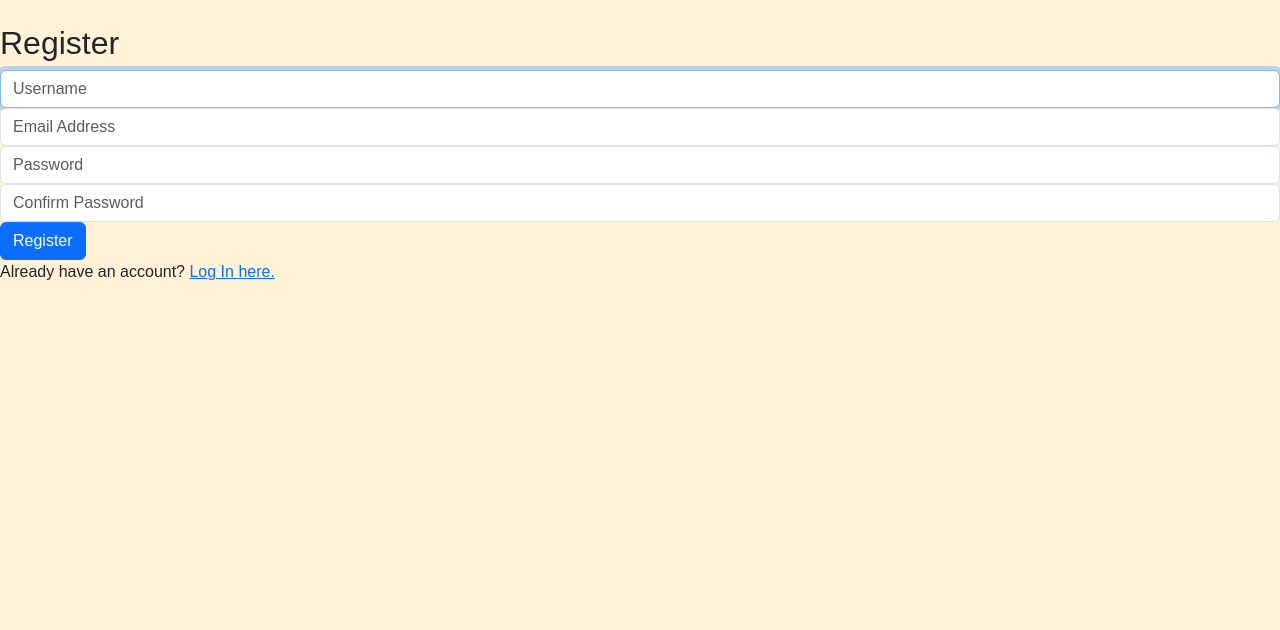
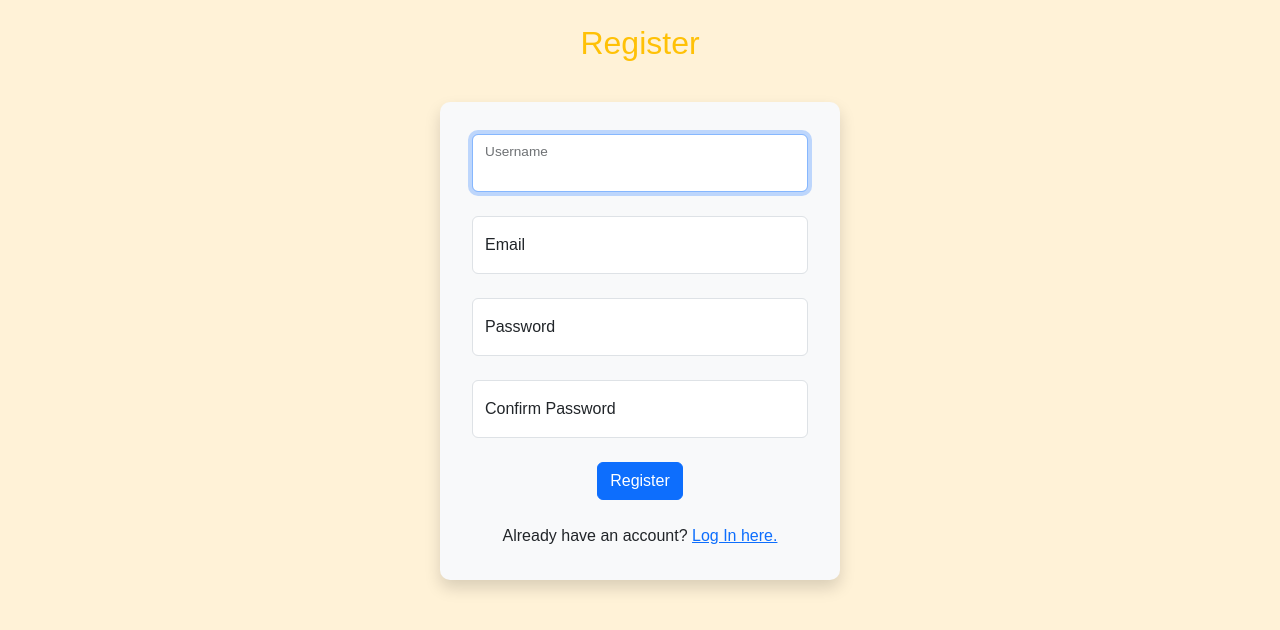
Before and after one commit to Amjuks/CS50-Web-Development, a Django app: page /register in a window 1280 px wide. Shown: the part 56-686 px from the top of the page. Run offline with Django 3.2, Linux system fonts and the light colour scheme; data comes from the database, SQL or seed files in the repository; both versions use the stored data as it was after the commit; some libraries are stand-ins or nearby versions.

Commit message:
Enhanced UI with login/register frontend. Added password confirmation. Closed forms hidden, except for owned/watchlist.

```diff
--- a/Project 2/commerce/auctions/static/auctions/styles.scss
+++ b/Project 2/commerce/auctions/static/auctions/styles.scss
@@ -10,7 +10,7 @@ body {
     margin: 2rem;
 }
 
-#create-form {
+.auctions-form {
     @include create-page-common;
     @extend .shadow;
     @extend .bg-light;
@@ -20,8 +20,6 @@ body {
     justify-content: center;
 
     padding: 1rem;
-
-    width: 35rem;
 
     // background-color: white;
     border-radius: 10px;
--- a/Project 2/commerce/auctions/templates/auctions/create.html
+++ b/Project 2/commerce/auctions/templates/auctions/create.html
@@ -7,7 +7,7 @@
     </div>
 
     <div class="d-flex flex-wrap justify-content-around">
-        <div id="create-form">
+        <div class="auctions-form" style="width: 35rem;">
             <div class="form-title">
                 <h3>Create your auction!</h3>
             </div>
--- a/Project 2/commerce/auctions/templates/auctions/register.html
+++ b/Project 2/commerce/auctions/templates/auctions/register.html
@@ -2,29 +2,57 @@
 
 {% block body %}
 
-    <h2>Register</h2>
+    <div class="page-title">
+        <h2>Register</h2>
+    </div>
 
-    {% if message %}
-        <div>{{ message }}</div>
-    {% endif %}
+    <div class="d-flex justify-content-center">
+        <div class="auctions-form" style="width: 25rem;">
+            <form class="row gy-4" action="{% url 'register' %}" method="post" id="register-form">
+                {% csrf_token %}
+                <div class="col-12">
+                    <div class="form-floating">
+                        <input class="form-control" autofocus type="text" name="username" placeholder="Username" id="username" required>
+                        <label for="username">Username</label>
+                    </div>
+                </div>
+                <div class="col-12">
+                    <div class="form-floating">
+                        <input class="form-control" type="email" name="email" placeholder="Email Address" id="email">
+                        <label for="email">Email</label>
+                    </div>
+                </div>
+                <div class="col-12">
+                    <div class="form-floating">
+                        <input class="form-control" type="password" name="password" placeholder="Password" id="password" required>
+                        <label for="password">Password</label>
+                    </div>
+                </div>
+                <div class="col-12">
+                    <div class="form-floating">
+                        <input class="form-control" type="password" name="confirmation" placeholder="Confirm Password" id="confirm" required>
+                        <label for="confirm">Confirm Password</label>
+                    </div>
+                </div>
+                <div class="col-12 text-center">
+                    <input class="btn btn-primary mx-auto" type="submit" value="Register">
+                </div>
+                <div class="text-center">
+                    Already have an account? <a href="{% url 'login' %}">Log In here.</a>
+                </div>
+            </form>
+        </div>
+    </div>
 
-    <form action="{% url 'register' %}" method="post">
-        {% csrf_token %}
-        <div class="form-group">
-            <input class="form-control" autofocus type="text" name="username" placeholder="Username">
-        </div>
-        <div class="form-group">
-            <input class="form-control" type="email" name="email" placeholder="Email Address">
-        </div>
-        <div class="form-group">
-            <input class="form-control" type="password" name="password" placeholder="Password">
-        </div>
-        <div class="form-group">
-            <input class="form-control" type="password" name="confirmation" placeholder="Confirm Password">
-        </div>
-        <input class="btn btn-primary" type="submit" value="Register">
-    </form>
+    <script>
+        const form = document.getElementById('register-form');
+        form.scrollIntoView({behavior:"smooth", block:"center"});
 
-    Already have an account? <a href="{% url 'login' %}">Log In here.</a>
+        {% if message %}
+            document.addEventListener('DOMContentLoaded', () => {
+                alert('{{ message }}')
+            })
+        {% endif %}
+    </script>
 
 {% endblock %}
--- a/Project 2/commerce/auctions/views.py
+++ b/Project 2/commerce/auctions/views.py
@@ -14,7 +14,7 @@ from pprint import pprint as p
 def index(request):
 
     return render(request, "auctions/index.html", {
-        'listings': Listings.objects.all()
+        'listings': Listings.objects.filter(open=True)
     })
 
 def personal_view(request):
@@ -225,7 +225,7 @@ def category_view(request, category_id):
 
     return render(request, "auctions/index.html", {
         'category': category.name.capitalize(),
-        'listings': Listings.objects.filter(category__id=category_id)
+        'listings': Listings.objects.filter(category__id=category_id, open=True)
     })
 
 def comment_view(request, listing_id):
```
Also changed, not shown: Project 2/commerce/auctions/templates/auctions/login.html (+40 -15 lines), Project 2/commerce/auctions/static/auctions/styles.css, Project 2/commerce/db.sqlite3.
